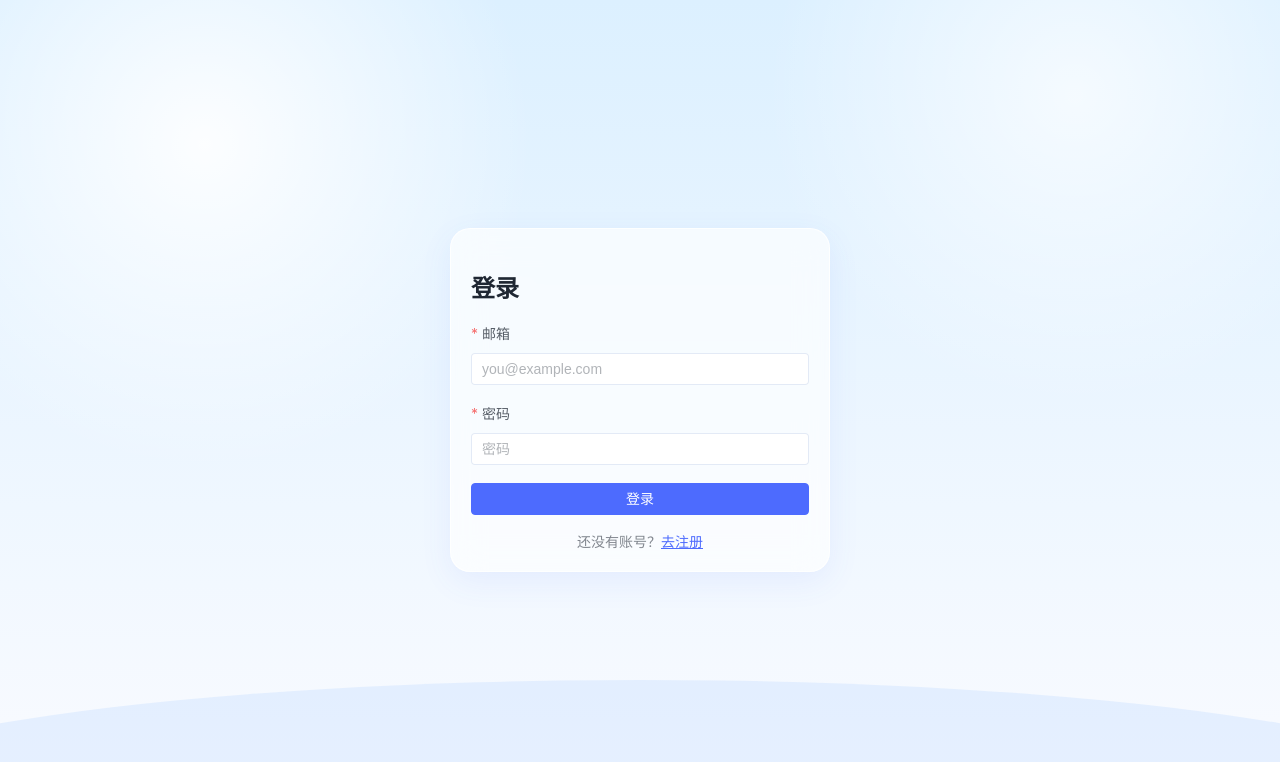
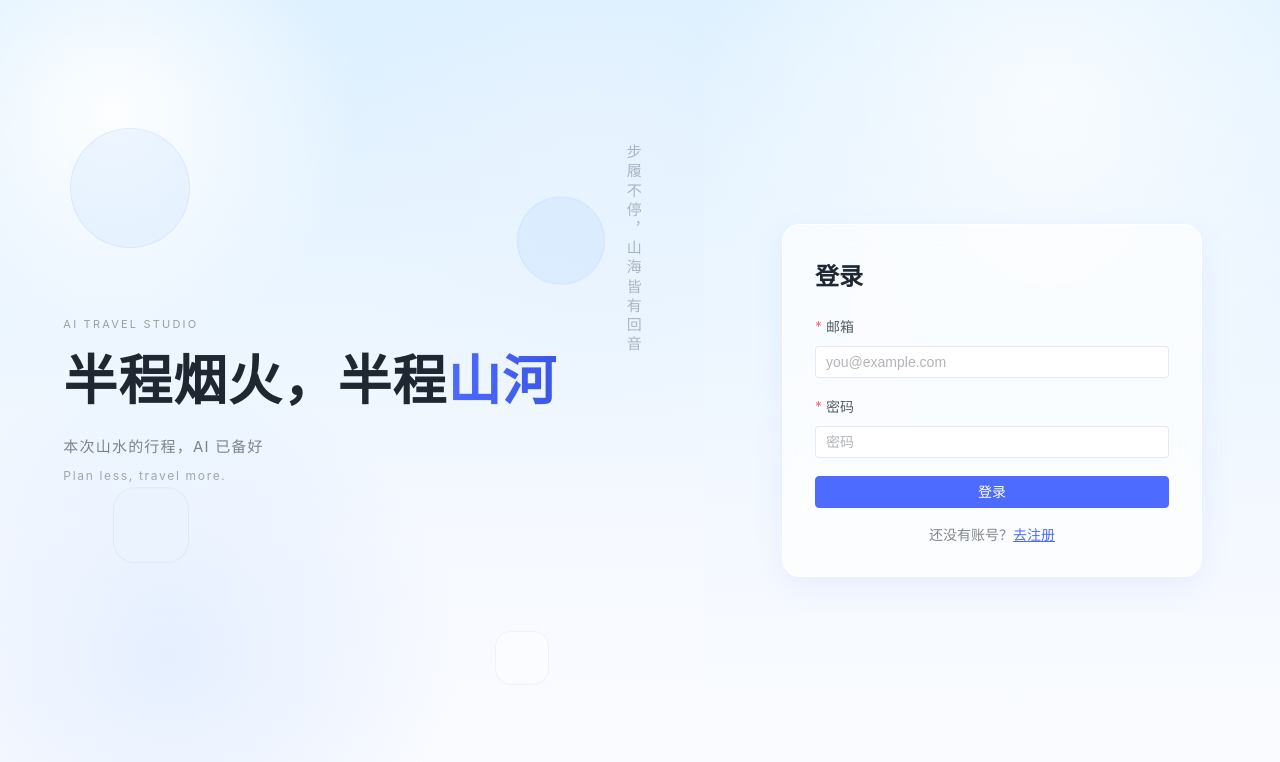
Before and after one commit to hsjs-z/AITravel-Plan, a Vue app in the folder frontend/: page /login in a window 1280 px wide. Shown: the top 762 px of the page. Built offline with nearby package versions, Linux system fonts and the light colour scheme.

Commit message:
feat(auth): add shared split auth layout

```diff
--- /dev/null
+++ b/frontend/src/components/auth/AuthLayout.vue
@@ -0,0 +1,213 @@
+<template>
+  <main class="auth-shell">
+    <section class="auth-brand" aria-hidden="true">
+      <span class="brand-shape shape-1" />
+      <span class="brand-shape shape-2" />
+      <span class="brand-shape shape-3" />
+      <span class="brand-shape shape-4" />
+
+      <div class="brand-content">
+        <p class="brand-eyebrow">AI TRAVEL STUDIO</p>
+        <h1 class="brand-title">
+          半程烟火，半程<span class="brand-gradient">山河</span>
+        </h1>
+        <p class="brand-subtitle">本次山水的行程，AI 已备好</p>
+        <p class="brand-english">Plan less, travel more.</p>
+      </div>
+      <p class="brand-poem">步履不停，山海皆有回音</p>
+    </section>
+
+    <section class="auth-form-area">
+      <div class="auth-card">
+        <slot />
+      </div>
+    </section>
+  </main>
+</template>
+
+<style scoped>
+.auth-shell {
+  display: grid;
+  grid-template-columns: 55fr 45fr;
+  min-height: 100vh;
+  overflow: hidden;
+  background:
+    radial-gradient(circle at 82% 12%, rgba(255, 255, 255, 0.72), transparent 28%),
+    linear-gradient(180deg, #dcf0ff, #fafbff);
+}
+
+.auth-brand {
+  position: relative;
+  display: flex;
+  align-items: center;
+  overflow: hidden;
+  padding: 8vh 10% 8vh 9%;
+  background:
+    radial-gradient(circle at 16% 14%, rgba(255, 255, 255, 0.92), transparent 27%),
+    radial-gradient(circle at 84% 22%, rgba(232, 243, 255, 0.85), transparent 30%),
+    radial-gradient(circle at 24% 82%, rgba(191, 217, 255, 0.32), transparent 34%),
+    linear-gradient(180deg, #dcf0ff, #f6f9ff 68%, #fafbff);
+}
+
+.brand-content {
+  position: relative;
+  z-index: 1;
+  max-width: 520px;
+}
+
+.brand-eyebrow {
+  margin: 0 0 18px;
+  color: rgba(31, 39, 51, 0.42);
+  font-size: 11px;
+  letter-spacing: 0.2em;
+}
+
+.brand-title {
+  margin: 0;
+  color: var(--tp-text);
+  font-size: clamp(40px, 4.2vw, 64px);
+  font-weight: 700;
+  letter-spacing: 0.02em;
+  line-height: 1.18;
+}
+
+.brand-gradient {
+  color: transparent;
+  background: linear-gradient(90deg, #4d6bfe, #3a57e8);
+  -webkit-background-clip: text;
+  background-clip: text;
+  -webkit-text-fill-color: transparent;
+}
+
+.brand-subtitle {
+  margin: 22px 0 0;
+  color: var(--tp-text-secondary);
+  font-size: 15px;
+  letter-spacing: 0.08em;
+}
+
+.brand-english {
+  margin: 12px 0 0;
+  color: rgba(31, 39, 51, 0.38);
+  font-size: 12px;
+  letter-spacing: 0.14em;
+}
+
+.brand-poem {
+  position: absolute;
+  top: 18%;
+  right: 9%;
+  margin: 0;
+  color: rgba(31, 39, 51, 0.3);
+  font-size: 15px;
+  letter-spacing: 0.28em;
+  line-height: 1;
+  writing-mode: vertical-rl;
+}
+
+.brand-shape {
+  position: absolute;
+  pointer-events: none;
+  border: 1px solid rgba(77, 107, 254, 0.08);
+  background: rgba(191, 217, 255, 0.22);
+  animation: brand-float 16s ease-in-out infinite;
+}
+
+.shape-1 {
+  top: 16%;
+  left: 10%;
+  width: 120px;
+  height: 120px;
+  border-radius: 50%;
+  animation-duration: 18s;
+}
+
+.shape-2 {
+  top: 62%;
+  left: 16%;
+  width: 76px;
+  height: 76px;
+  border-radius: 22px;
+  background: rgba(232, 243, 255, 0.58);
+  animation-delay: -4s;
+  animation-duration: 14s;
+}
+
+.shape-3 {
+  top: 26%;
+  right: 14%;
+  width: 88px;
+  height: 88px;
+  border-radius: 50%;
+  background: rgba(191, 217, 255, 0.28);
+  animation-delay: -7s;
+  animation-duration: 20s;
+}
+
+.shape-4 {
+  right: 22%;
+  bottom: 14%;
+  width: 54px;
+  height: 54px;
+  border-radius: 16px;
+  background: rgba(255, 255, 255, 0.45);
+  animation-delay: -2s;
+  animation-duration: 12s;
+}
+
+@keyframes brand-float {
+  0%,
+  100% {
+    transform: translate3d(0, 0, 0);
+  }
+
+  50% {
+    transform: translate3d(0, -14px, 0);
+  }
+}
+
+.auth-form-area {
+  display: grid;
+  place-items: center;
+  min-width: 0;
+  padding: 32px;
+  background: linear-gradient(180deg, rgba(255, 255, 255, 0.08), rgba(250, 251, 255, 0.5));
+}
+
+.auth-card {
+  width: min(420px, 100%);
+  padding: 32px;
+  border: 1px solid rgba(255, 255, 255, 0.8);
+  border-radius: 18px;
+  background: rgba(255, 255, 255, 0.65);
+  box-shadow: 0 10px 32px rgba(77, 107, 254, 0.08);
+  backdrop-filter: blur(16px);
+  -webkit-backdrop-filter: blur(16px);
+}
+
+:deep(.auth-title) {
+  margin: 0 0 24px;
+  color: var(--tp-text);
+  font-size: 24px;
+  font-weight: 600;
+}
+
+@media (max-width: 899px) {
+  .auth-shell {
+    display: block;
+  }
+
+  .auth-brand {
+    display: none;
+  }
+
+  .auth-form-area {
+    min-height: 100vh;
+    padding: 24px 16px;
+  }
+
+  .auth-card {
+    padding: 26px 22px;
+  }
+}
+</style>
--- a/frontend/src/views/auth/LoginView.vue
+++ b/frontend/src/views/auth/LoginView.vue
@@ -1,8 +1,6 @@
 <template>
-  <el-container class="auth-page">
-    <el-main class="auth-main">
-      <el-card class="auth-card">
-        <h2>登录</h2>
+  <AuthLayout>
+        <h2 class="auth-title">登录</h2>
         <el-form
           ref="formRef"
           :model="form"
@@ -36,9 +34,7 @@
             还没有账号？<router-link to="/register">去注册</router-link>
           </p>
         </el-form>
-      </el-card>
-    </el-main>
-  </el-container>
+  </AuthLayout>
 </template>
 
 <script setup lang="ts">
@@ -47,6 +43,7 @@ import { useRoute, useRouter } from 'vue-router'
 import type { FormInstance, FormRules } from 'element-plus'
 import { login } from '../../api/auth'
 import { saveSession } from '../../api/session'
+import AuthLayout from '../../components/auth/AuthLayout.vue'
 
 const route = useRoute()
 const router = useRouter()
@@ -85,45 +82,6 @@ async function submit() {
 </script>
 
 <style scoped>
-.auth-page {
-  position: relative;
-  overflow: hidden;
-  min-height: 100vh;
-  background:
-    radial-gradient(circle at 16% 18%, rgba(255, 255, 255, 0.9), transparent 26%),
-    radial-gradient(circle at 84% 12%, rgba(255, 255, 255, 0.68), transparent 24%),
-    linear-gradient(180deg, #dcf0ff, #fafbff);
-}
-
-.auth-page::after {
-  content: "";
-  position: absolute;
-  right: -15%;
-  bottom: -120px;
-  left: -15%;
-  height: 240px;
-  border-radius: 50% 50% 0 0;
-  background: rgba(191, 217, 255, 0.35);
-  pointer-events: none;
-}
-
-.auth-main {
-  display: flex;
-  align-items: center;
-  justify-content: center;
-  position: relative;
-  z-index: 1;
-}
-
-.auth-card {
-  width: 380px;
-  background: rgba(255, 255, 255, 0.65);
-  border: 1px solid rgba(255, 255, 255, 0.8);
-  box-shadow: 0 10px 32px rgba(77, 107, 254, 0.08);
-  backdrop-filter: blur(16px);
-  -webkit-backdrop-filter: blur(16px);
-}
-
 .form-error {
   margin-bottom: 16px;
 }
--- a/frontend/src/views/auth/RegisterView.vue
+++ b/frontend/src/views/auth/RegisterView.vue
@@ -1,8 +1,6 @@
 <template>
-  <el-container class="auth-page">
-    <el-main class="auth-main">
-      <el-card class="auth-card">
-        <h2>注册</h2>
+  <AuthLayout>
+        <h2 class="auth-title">注册</h2>
         <el-form
           ref="formRef"
           :model="form"
@@ -39,9 +37,7 @@
             已有账号？<router-link to="/login">去登录</router-link>
           </p>
         </el-form>
-      </el-card>
-    </el-main>
-  </el-container>
+  </AuthLayout>
 </template>
 
 <script setup lang="ts">
@@ -50,6 +46,7 @@ import { useRouter } from 'vue-router'
 import type { FormInstance, FormRules } from 'element-plus'
 import { register } from '../../api/auth'
 import { saveSession } from '../../api/session'
+import AuthLayout from '../../components/auth/AuthLayout.vue'
 
 const router = useRouter()
 const formRef = ref<FormInstance>()
@@ -90,45 +87,6 @@ async function submit() {
 </script>
 
 <style scoped>
-.auth-page {
-  position: relative;
-  overflow: hidden;
-  min-height: 100vh;
-  background:
-    radial-gradient(circle at 16% 18%, rgba(255, 255, 255, 0.9), transparent 26%),
-    radial-gradient(circle at 84% 12%, rgba(255, 255, 255, 0.68), transparent 24%),
-    linear-gradient(180deg, #dcf0ff, #fafbff);
-}
-
-.auth-page::after {
-  content: "";
-  position: absolute;
-  right: -15%;
-  bottom: -120px;
-  left: -15%;
-  height: 240px;
-  border-radius: 50% 50% 0 0;
-  background: rgba(191, 217, 255, 0.35);
-  pointer-events: none;
-}
-
-.auth-main {
-  display: flex;
-  align-items: center;
-  justify-content: center;
-  position: relative;
-  z-index: 1;
-}
-
-.auth-card {
-  width: 380px;
-  background: rgba(255, 255, 255, 0.65);
-  border: 1px solid rgba(255, 255, 255, 0.8);
-  box-shadow: 0 10px 32px rgba(77, 107, 254, 0.08);
-  backdrop-filter: blur(16px);
-  -webkit-backdrop-filter: blur(16px);
-}
-
 .form-error {
   margin-bottom: 16px;
 }
```
